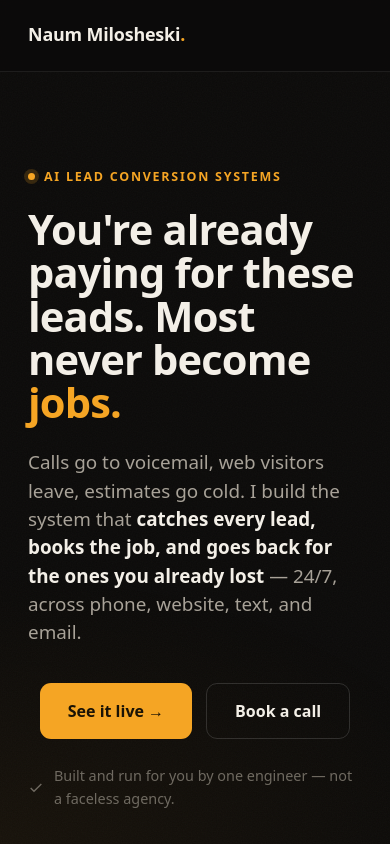
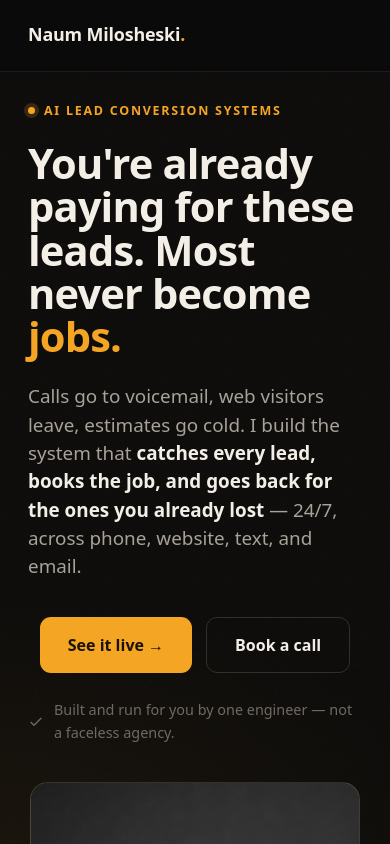
Before and after one commit to naum-milosheski/portfolio, a Next.js app: page / in a window 390 px wide. Shown: the top 844 px of the page. Built offline with nearby package versions, Linux system fonts and the light colour scheme.

Commit message:
style: add mobile-specific responsive padding overrides for hero, block sections, and footer

```diff
--- a/src/app/globals.css
+++ b/src/app/globals.css
@@ -1217,3 +1217,31 @@ html.js .reveal.in {
 .stagger>*:nth-child(5) {
   animation-delay: .45s;
 }
+
+/* ---------- MOBILE SPACING OVERRIDES ----------
+   Placed last so they win source-order against the base
+   .hero / section.block / footer padding rules above.
+   Breakpoint matches where the layout goes single-column (860px). */
+@media(max-width:860px) {
+  .hero {
+    padding: 28px 0 44px;
+  }
+
+  section.block {
+    padding: 48px 0;
+  }
+
+  footer {
+    padding: 24px 0;
+  }
+}
+
+@media(max-width:600px) {
+  .hero {
+    padding: 24px 0 40px;
+  }
+
+  section.block {
+    padding: 40px 0;
+  }
+}
```
